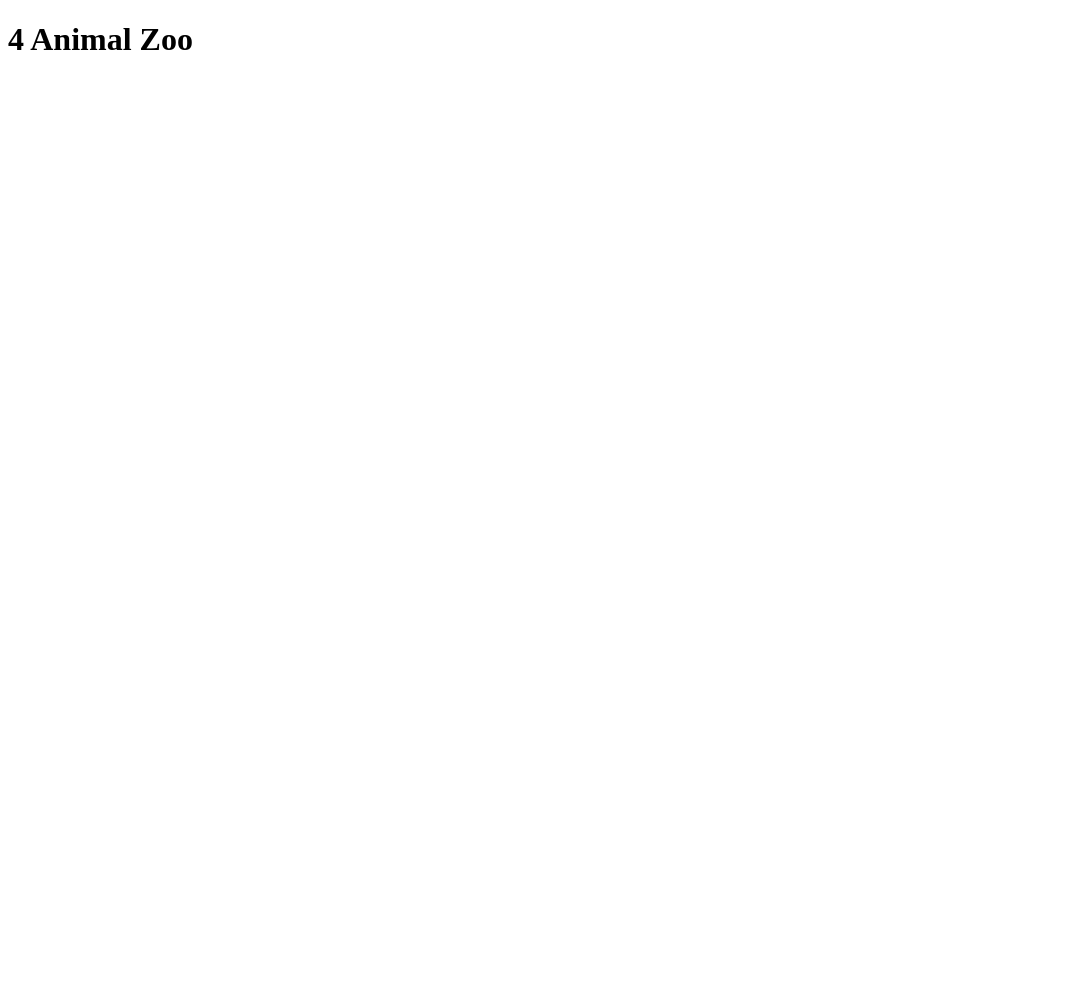
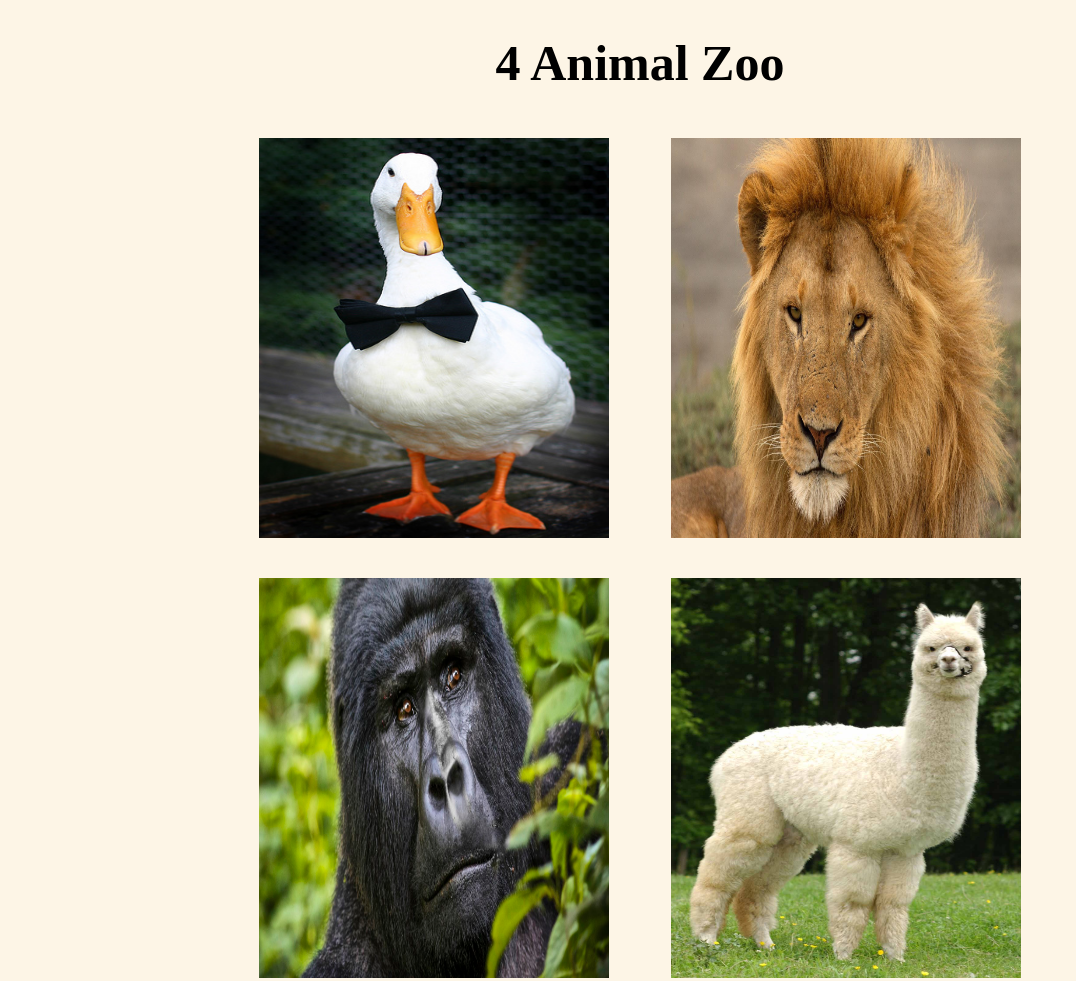
Before and after one commit to Alan-Y62/Assignment_1_zoo, a plain HTML site: page index.html in a window 1280 px wide. Shown: the whole page, without its empty margins (0-1076 px from the left). Before the commit the page ends 800 px from the top, so only its background shows below. Drawn offline with Linux system fonts and the light colour scheme.

Commit message:
css styling on index

```diff
--- a/css/index.css
+++ b/css/index.css
@@ -0,0 +1,34 @@
+body {
+    background: oldlace;
+}
+
+h1 {
+    display: flex;
+    justify-content: center;
+    font-size: 50px;
+}
+
+a {
+    max-width: 350px;
+    min-width: 350px;
+    max-height: 400px;
+    min-height: 400px;
+}
+
+img {
+    max-width: 350px;
+    min-width: 350px;
+    max-height: 400px;
+    min-height: 400px;
+}
+
+.animal_container {
+    padding: 1%;
+    position: relative;
+    left: auto;
+    display: grid;
+    grid-template-columns: auto auto;
+    justify-content: center;
+    column-gap: 5%;
+    row-gap: 5%;
+}
--- a/index.html
+++ b/index.html
@@ -5,11 +5,27 @@
     <meta http-equiv="X-UA-Compatible" content="IE=edge">
     <meta name="viewport" content="width=device-width, initial-scale=1.0">
     <title>Zoo</title>
-    <link href="index.css" rel="stylesheet">
+    <link href="css/index.css" rel="stylesheet">
 </head>
 <body>
     <h1>4 Animal Zoo</h1>
     <div class="animal_container">
+        <!-- duck image and link to duck page-->
+        <a href="duck.html">
+            <img src="img/duck.jpg" alt="duck">
+        </a>
+         <!-- lion image and link to lion page-->
+        <a href="lion.html">
+            <img src="img/lion.jpg" alt="lion">
+        </a>
+         <!-- gorilla image and link to gorilla page-->
+        <a href="gorilla.html">
+            <img src="img/gorilla.jpg" alt="gorilla">
+        </a>
+         <!-- gorilla image and link to gorilla page-->
+        <a href="alpaca.html">
+            <img src="img/alpaca.jpg" alt="alpaca">
+        </a>
     </div>
 </body>
 </html>
```
